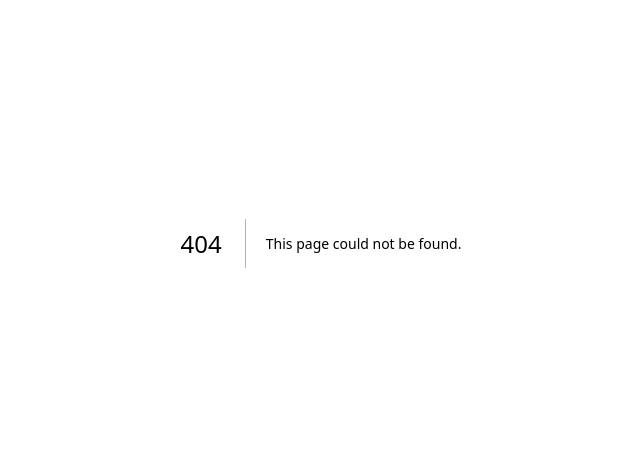
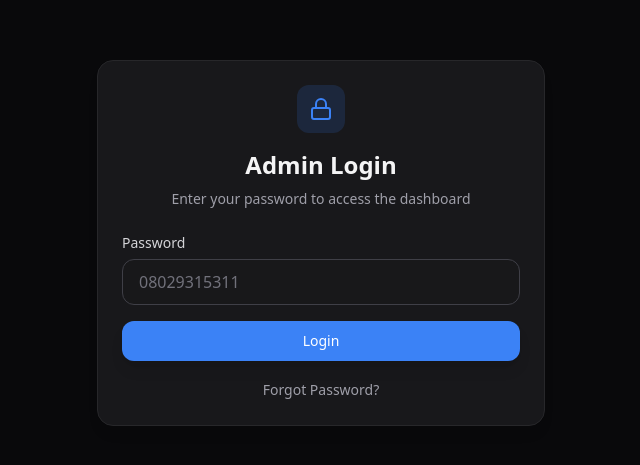
Before and after one commit to okekechuks/Portfolio, a Next.js app: page /admin/login in a window 1280 px wide. Before the commit this address had no page. Shown: the part 157-622 px from the top of the page, without its empty margins (319-959 px from the left). Built offline with nearby package versions, Linux system fonts and the light colour scheme.

Commit message:
feat: add admin login page and form

```diff
--- /dev/null
+++ b/src/app/admin/login/page.tsx
@@ -0,0 +1,13 @@
+import { LoginForm } from "@/components/admin/LoginForm";
+
+export const metadata = {
+  title: "Admin Login | Portfolio CMS",
+};
+
+export default function AdminLoginPage() {
+  return (
+    <div className="flex min-h-screen items-center justify-center bg-zinc-950 px-4">
+      <LoginForm />
+    </div>
+  );
+}
--- /dev/null
+++ b/src/components/admin/LoginForm.tsx
@@ -0,0 +1,64 @@
+"use client";
+
+import { useState } from "react";
+import { useRouter } from "next/navigation";
+import Link from "next/link";
+import { Lock } from "lucide-react";
+import { useAuthStore } from "@/store/authStore";
+import { Button } from "@/components/ui/Button";
+import { Input } from "@/components/ui/Input";
+import { Card } from "@/components/ui/Card";
+
+export function LoginForm() {
+  const [password, setPassword] = useState("");
+  const { login, isLoading, error, clearError } = useAuthStore();
+  const router = useRouter();
+
+  const handleSubmit = async (e: React.FormEvent) => {
+    e.preventDefault();
+    clearError();
+    const response = await login(password);
+    if (response.success) {
+      router.push("/admin/dashboard");
+    }
+  };
+
+  return (
+    <Card className="w-full max-w-md">
+      <div className="mb-6 text-center">
+        <div className="mx-auto mb-4 flex h-12 w-12 items-center justify-center rounded-xl bg-[var(--accent)]/15 text-[var(--accent)]">
+          <Lock size={24} />
+        </div>
+        <h1 className="text-2xl font-bold text-zinc-100">Admin Login</h1>
+        <p className="mt-2 text-sm text-zinc-400">
+          Enter your password to access the dashboard
+        </p>
+      </div>
+
+      <form onSubmit={handleSubmit} className="space-y-4">
+        <Input
+          type="password"
+          label="Password"
+          value={password}
+          onChange={(e) => setPassword(e.target.value)}
+          placeholder="08029315311"
+          required
+          error={error ?? undefined}
+        />
+
+        <Button type="submit" className="w-full" isLoading={isLoading}>
+          Login
+        </Button>
+
+        <div className="text-center">
+          <Link
+            href="/admin/forgot-password"
+            className="text-sm text-zinc-400 transition-colors hover:text-[var(--accent)]"
+          >
+            Forgot Password?
+          </Link>
+        </div>
+      </form>
+    </Card>
+  );
+}
```
